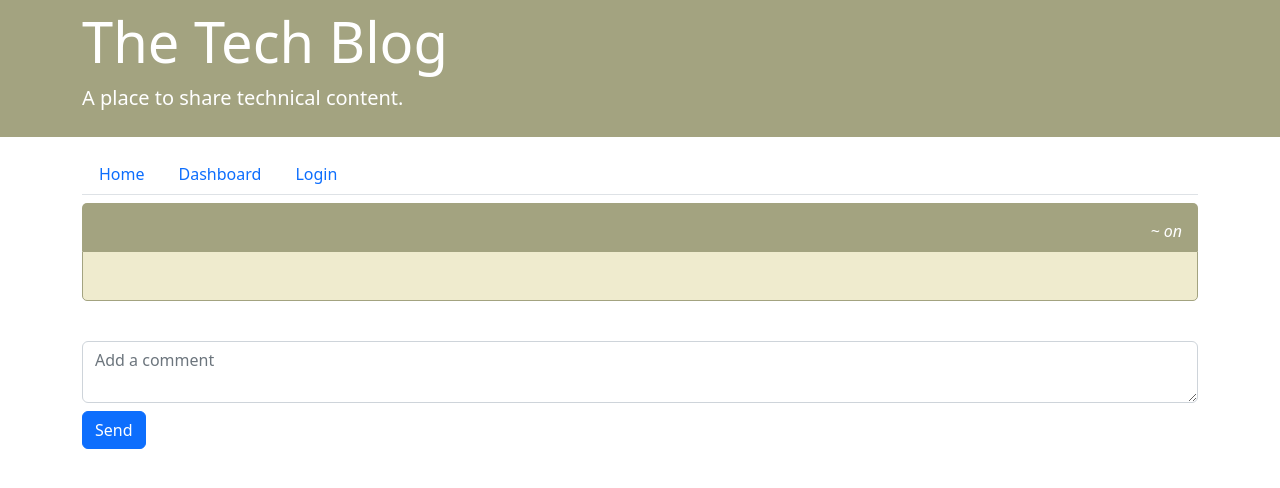
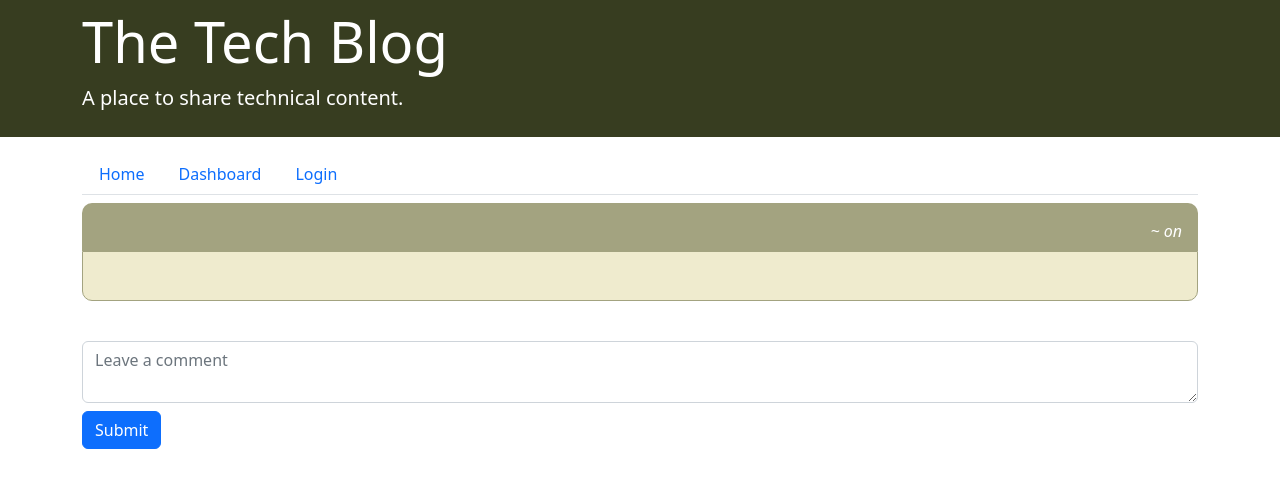
Before and after one commit to heidiwu3388/Tech-Blog, a Node project: template views/post_comments.handlebars in a window 1280 px wide. Shown: the top 488 px of the page. Run offline with Node 20 templates, Linux system fonts and the light colour scheme; the template is opened without the code that fills it, so the values that code supplies are empty; some libraries are stand-ins or nearby versions.

Commit message:
fine tune layout and color scheme

```diff
--- a/controllers/api/postRoutes.js
+++ b/controllers/api/postRoutes.js
@@ -29,7 +29,6 @@ router.get('/:id', withAuth, async (req, res) => {
     }
     // Serialize data so the template can read it
     const post = dbPostData.get({ plain: true });
-    console.log("post: ", post);
     // Pass serialized data and session flag into template
     res.render('post_comments', { post, loggedIn: req.session.loggedIn, userName: req.session.userName });
   } catch (err) {
@@ -92,7 +91,6 @@ router.put("/:id", withAuth, async (req, res) => {
           user_id: req.session.userId
         }
       });
-      console.log(dbPostData);
       // send error message if post delete unsucessfull
       if (!dbPostData) {
         res.status(404).json({ message: `Failed to delete post id=${req.params.id}` });
--- a/public/css/style.css
+++ b/public/css/style.css
@@ -1,54 +1,58 @@
 :root {
-  --artichoke: #a3a380;
-  --medium-champagne: #d6ce93;
-  --beige: #efebce;
+  --primary-dark: #373D20;
+  --primary-medium: #a3a380;
+  --primary-light: #efebce;
   --tumbleweed: #d8a48f;
   --old-rose: #bb8588;
   --black: black;
   --white: white;
-  --boader-radius: 5px;
+  --boader-radius: 10px;
 }
 
 .jumbotron {
-  background-color: var(--artichoke);
+  background-color: var(--primary-dark);
   color: var(--white);
 }
 
 .title {
-  background-color: var(--artichoke);
+  background-color: var(--primary-medium);
   color: var(--white);
   border-radius: var(--boader-radius) var(--boader-radius) 0 0;
-}
-
-.title-link {
-  background-color: var(--old-rose);
-  border-radius: var(--boader-radius) var(--boader-radius) var(--boader-radius)
-    var(--boader-radius);
 }
 
 .title a {
   color: var(--white);
 }
 
+
 .login-form,
 .signup-form,
 .edit-form,
 .new-form,
 .content {
-  border: 1px solid var(--artichoke);
+  border: 1px solid var(--primary-medium);
   border-radius: 0 0 var(--boader-radius) var(--boader-radius);
-  background-color: var(--beige);
+  background-color: var(--primary-light);
+}
+
+.trimmed-content {
+  border-left: 2px solid var(--primary-medium);
+  border-right: 2px solid var(--primary-medium);
 }
 
 .comment-by {
-  background-color: var(--beige);
+  background-color: var(--primary-light);
 }
 
 .sub-heading {
-  color: var(--artichoke);
+  color: var(--primary-dark);
 }
 
-.btn-old-rose {
-  background-color: var(--old-rose);
+#btn-add-new-post {
+  background-color: var(--primary-medium);
   color: var(--white);
 }
+
+#btn-add-new-post:hover {
+  background-color: var(--primary-dark);
+}
--- a/public/js/comment.js
+++ b/public/js/comment.js
@@ -3,8 +3,6 @@ const addCommentHandler = async (event) => {
 
   const text = document.querySelector('#comment-text').value.trim();
   const post_id = document.querySelector('#single-post').dataset.postId;
-  console.log("post_id: ", post_id);
-
 
   // check if 'text' has value
   if (text) {
@@ -19,7 +17,6 @@ const addCommentHandler = async (event) => {
       document.location.reload();
     } else {
       const data = await response.json();
-      console.log("data: ", data);
       alert(data.errors[0].message || 'Failed to add a comment.');
     }
   }
--- a/public/js/logout.js
+++ b/public/js/logout.js
@@ -4,7 +4,6 @@ const logoutHandler = async () => {
     method: 'POST',
     headers: { 'Content-Type': 'application/json' },
   });
-console.log(response);
   if (response.ok) {
     document.location.replace('/');
   } else {
--- a/views/editPost.handlebars
+++ b/views/editPost.handlebars
@@ -1,4 +1,4 @@
-<div class="container d-flex flex-column">
+<div class="container d-flex flex-column mt-4">
   <div class="title px-5 py-3 d-flex flex-row justify-content-between align-items-center">
     <h3>Edit Post</h3>
     <button class="btn btn-danger my-1" id="btn-delete-post">Delete</button>
--- a/views/newPost.handlebars
+++ b/views/newPost.handlebars
@@ -1,4 +1,4 @@
-<div class="container d-flex flex-column">
+<div class="container d-flex flex-column mt-4">
   <div class="title px-5 pt-3 pb-2">
     <h3>New Post</h3>
   </div>
--- a/views/post_comments.handlebars
+++ b/views/post_comments.handlebars
@@ -16,9 +16,9 @@
   <div class="col">
     <form class="add-comment-form py-3">
       <div class="mb-2">
-        <textarea class="form-control" maxlength="1000" id="comment-text" rows="2" placeholder="Add a comment"></textarea>
+        <textarea class="form-control" maxlength="1000" id="comment-text" rows="2" placeholder="Leave a comment"></textarea>
       </div>
-      <button type="submit" class="btn btn-primary">Send</button>
+      <button type="submit" class="btn btn-primary">Submit</button>
     </form>
   </div>
 </div>
```
Also changed, not shown: utils/helpers.js (+7 -0 lines), views/dashboard.handlebars (+8 -4 lines), views/homepage.handlebars (+9 -4 lines).
